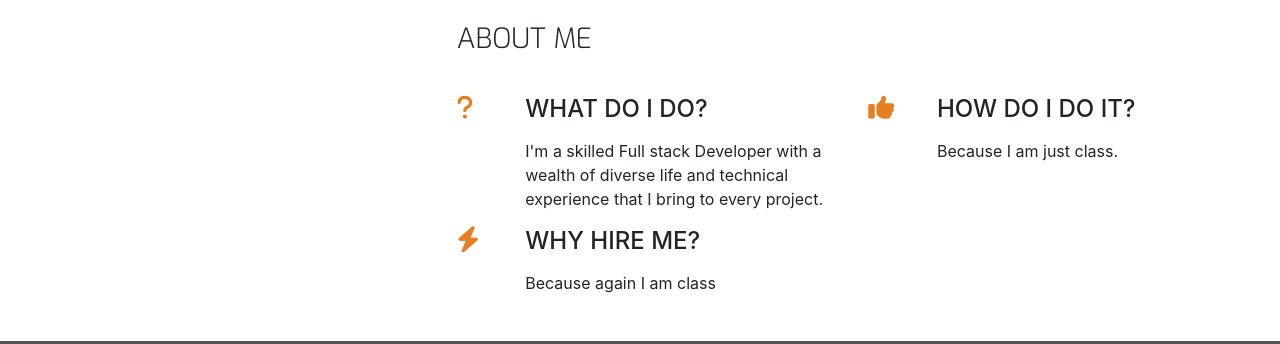
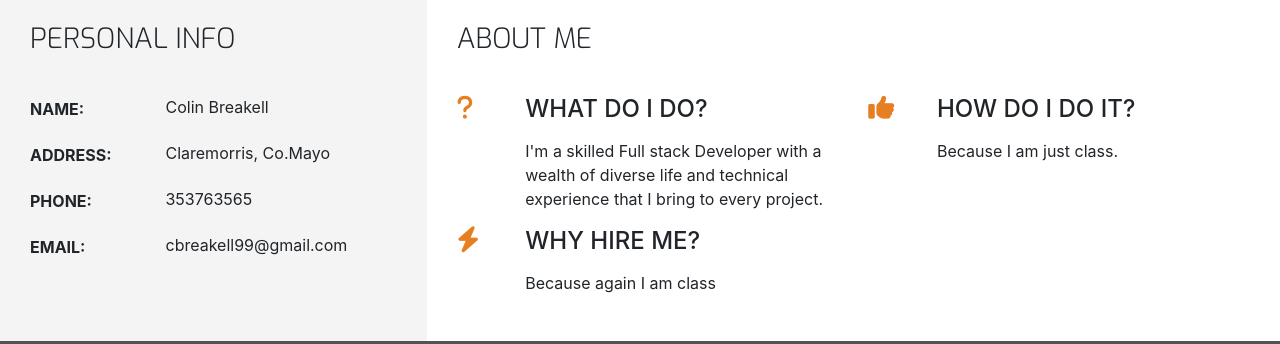
Before and after one commit to BreakellrZ/bootstrap_resume, a plain HTML site: page index.html in a window 1280 px wide. Shown: the part 472-816 px from the top of the page. Drawn offline with nearby package versions, Linux system fonts and the light colour scheme.

Commit message:
completed index.html page

```diff
--- a/assets/css/style.css
+++ b/assets/css/style.css
@@ -20,6 +20,10 @@
 
 .bd-color-three-reasons {
     background-color: #fff;
+}
+
+.bg-color-personal-info {
+    background-color: #f4f4f4;
 }
 
 /* Special */
@@ -218,3 +222,39 @@ footer{
 .three-reasons-heading {
     margin-bottom:15px;
 }
+
+/* Personal info */
+
+.personal-info-item {
+    margin-bottom:20px;
+    display:block;
+    clear: both;
+}
+
+.personal-info-item .key,
+.personal-info-item .value {
+    padding-right: 8px;
+    display:inline-block;
+
+}
+
+.personal-info-item .key p,
+.personal-info-item .value p {
+    margin:0;
+}
+
+.personal-info-item .key {
+    width:30%;
+    margin-right:21px;
+    padding-top:2px;
+    vertical-align: top;
+}
+
+.personal-info-item .key p {
+    font-weight: 700;
+}
+
+.personal-info-item .value {
+    position: relative;
+    width:60%;
+}
--- a/index.html
+++ b/index.html
@@ -59,7 +59,75 @@
 
     <section class="container-fluid">
         <div class="row">
-            <div class="col-md-4"></div>
+            <div class="col-md-4 bg-color-personal-info section-column">
+                <div class="row">
+                    <div class="col-12">
+                        <h3 class= "section-heading uppercase">
+                            Personal Info
+                        </h3>
+                    </div>
+                </div>
+                <div class="personal-info-item">
+                    <div class="key">
+                        <p class="uppercase">
+                            Name:
+                        </p>
+                    </div>
+                    <div class="value">
+                        <p>
+                            Colin Breakell
+                        </p>
+                    </div>
+
+                </div>
+
+                <div class="personal-info-item">
+                    <div class="key">
+                        <p class="uppercase">
+                            Address:
+                        </p>
+                    </div>
+                    <div class="value">
+                        <p>
+                            Claremorris, Co.Mayo
+
+                        </p>
+                    </div>
+
+                </div>
+
+                <div class="personal-info-item">
+                    <div class="key">
+                        <p class="uppercase">
+                            Phone:
+                        </p>
+                    </div>
+                    <div class="value">
+                        <p>
+                            353763565
+
+                        </p>
+                    </div>
+
+                </div>
+
+                <div class="personal-info-item">
+                    <div class="key">
+                        <p class="uppercase">
+                            Email:
+                        </p>
+                    </div>
+                    <div class="value">
+                        <p>
+                            cbreakell99@gmail.com
+
+                        </p>
+                    </div>
+
+                </div>
+
+
+            </div>
             <div class="col-md-8 bg-color-three-reasons section-column">
                 <div class="row">
                     <div class="col">
```
